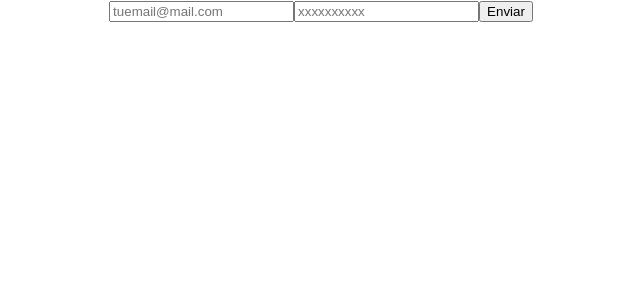
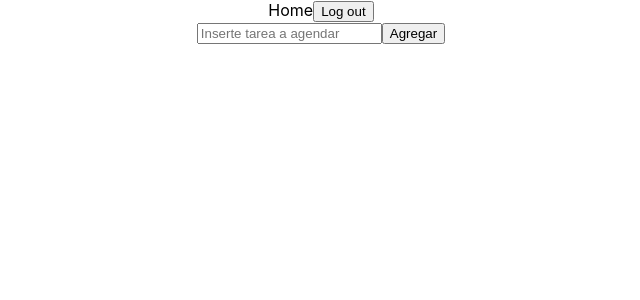
Before and after one commit to EvaristoAguirre/Gestor_de_tareas, a React (Create React App) app: page / in a window 1280 px wide. Shown: the top 300 px of the page, without its empty margins (319-959 px from the left). Built offline with nearby package versions, Linux system fonts and the light colour scheme; no server answers.

Commit message:
ADD/login, y form para tareas

```diff
--- a/package.json
+++ b/package.json
@@ -9,6 +9,7 @@
     "@testing-library/user-event": "^13.5.0",
     "react": "^18.3.1",
     "react-dom": "^18.3.1",
+    "react-router-dom": "^6.27.0",
     "react-scripts": "5.0.1",
     "web-vitals": "^2.1.4"
   },
--- a/src/App.js
+++ b/src/App.js
@@ -1,10 +1,32 @@
 import './App.css';
+import {Route, Routes, useNavigate} from 'react-router-dom';
 import Login from './pages/Login.js';
+import Home from './pages/Home.js';
+import NotFound from './pages/NotFound.js';
+import { useEffect } from 'react';
+import { supabase } from './supabase/client.js';
 
 function App() {
+
+  const navigate = useNavigate();
+  useEffect(()=>{
+    supabase.auth.onAuthStateChange((event, session)=>{
+      if(!session) {
+        navigate('/login');
+      } else {
+        navigate('/');
+      }
+    })
+  },[navigate]);
+
   return (
     <div className="App">
-      <Login/>
+      <Routes>
+        <Route path='/' element={<Home />} />
+        <Route path='/login' element={<Login/>} />
+        <Route path='*' element={<NotFound/>} />
+      </Routes>
+
     </div>
   );
 }
--- /dev/null
+++ b/src/components/TaskForm.js
@@ -0,0 +1,14 @@
+import React from 'react'
+
+function TaskForm() {
+  return (
+    <div>
+        <form >
+            <input type="text" name='TaskName' placeholder='Inserte tarea a agendar' />
+            <button>Agregar</button>
+        </form>
+    </div>
+  )
+}
+
+export default TaskForm
--- a/src/index.js
+++ b/src/index.js
@@ -1,5 +1,6 @@
 import React from 'react';
 import ReactDOM from 'react-dom/client';
+import { BrowserRouter } from 'react-router-dom';
 import './index.css';
 import App from './App';
 
@@ -7,6 +8,8 @@ import App from './App';
 const root = ReactDOM.createRoot(document.getElementById('root'));
 root.render(
   <React.StrictMode>
-    <App />
+      <BrowserRouter>
+        <App />
+      </BrowserRouter>
   </React.StrictMode>
 );
--- /dev/null
+++ b/src/pages/Home.js
@@ -0,0 +1,27 @@
+import React from 'react';
+import { supabase } from '../supabase/client';
+import { useEffect } from 'react';
+import { useNavigate } from 'react-router-dom';
+import TaskForm from '../components/TaskForm';
+
+
+
+function Home() {
+
+    const navigate = useNavigate()
+    useEffect(()=>{
+        if(!supabase.auth.getUser())
+            navigate('/login');
+    }, [navigate])
+
+
+  return (
+    <div>Home
+        <button onClick={async ()=> await supabase.auth.signOut()}>Log out</button>
+
+        <TaskForm/>
+    </div>
+  )
+}
+
+export default Home
--- a/src/pages/Login.js
+++ b/src/pages/Login.js
@@ -1,6 +1,7 @@
 import React from 'react'
-import { useState } from 'react';
-import {client} from '../supabase/client';
+import { useState, useEffect } from 'react';
+import {supabase} from '../supabase/client';
+import { useNavigate } from 'react-router-dom';
 
 
 function Login() {
@@ -8,15 +9,21 @@ function Login() {
   const [email, setEmail] = useState("");
   const [password, setPassword] = useState("");
 
+  const navigate = useNavigate()
+  useEffect(()=>{
+      if(supabase.auth.getUser())
+          navigate('/');
+  }, [navigate])
+
+
   const handleSubmit = async (e) => {
     e.preventDefault();
     try {
-      const result = await client.auth.signInWithPassword({
+      const result = await supabase.auth.signInWithPassword({
         email,
         password,
       })
       console.log(result);
-      console.log(email)
     } catch (error) {
       console.log(error)
 
--- /dev/null
+++ b/src/pages/NotFound.js
@@ -0,0 +1,9 @@
+import React from 'react'
+
+function NotFound() {
+  return (
+    <div>404 - NotFound</div>
+  )
+}
+
+export default NotFound
--- a/src/supabase/client.js
+++ b/src/supabase/client.js
@@ -1,6 +1,6 @@
 import { createClient } from "@supabase/supabase-js";
 
-export const client = createClient(
+export const supabase = createClient(
   process.env.REACT_APP_SUPABASE_URL,
   process.env.REACT_APP_SUPABASE_KEY
 );
```
Also changed, not shown: 1 other file (tests, documents, lock files or other folders).
